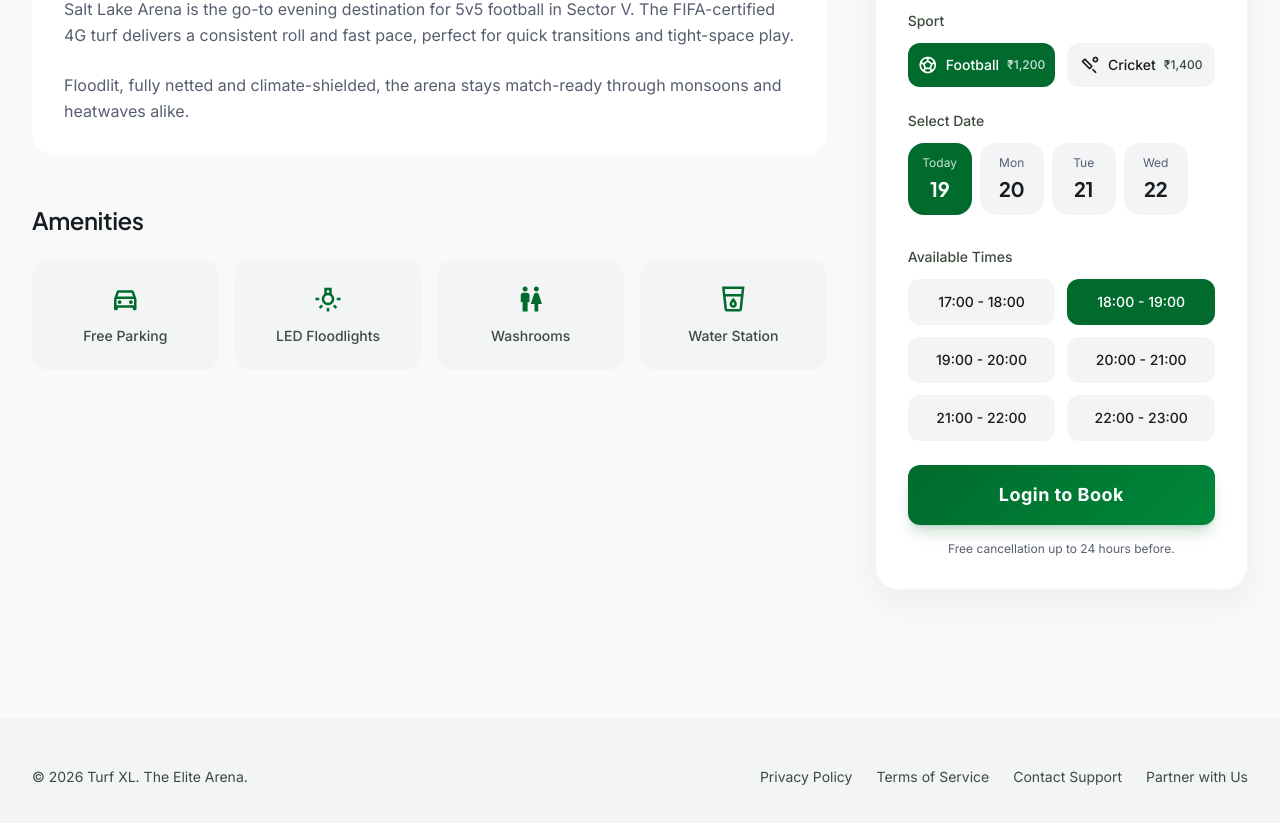
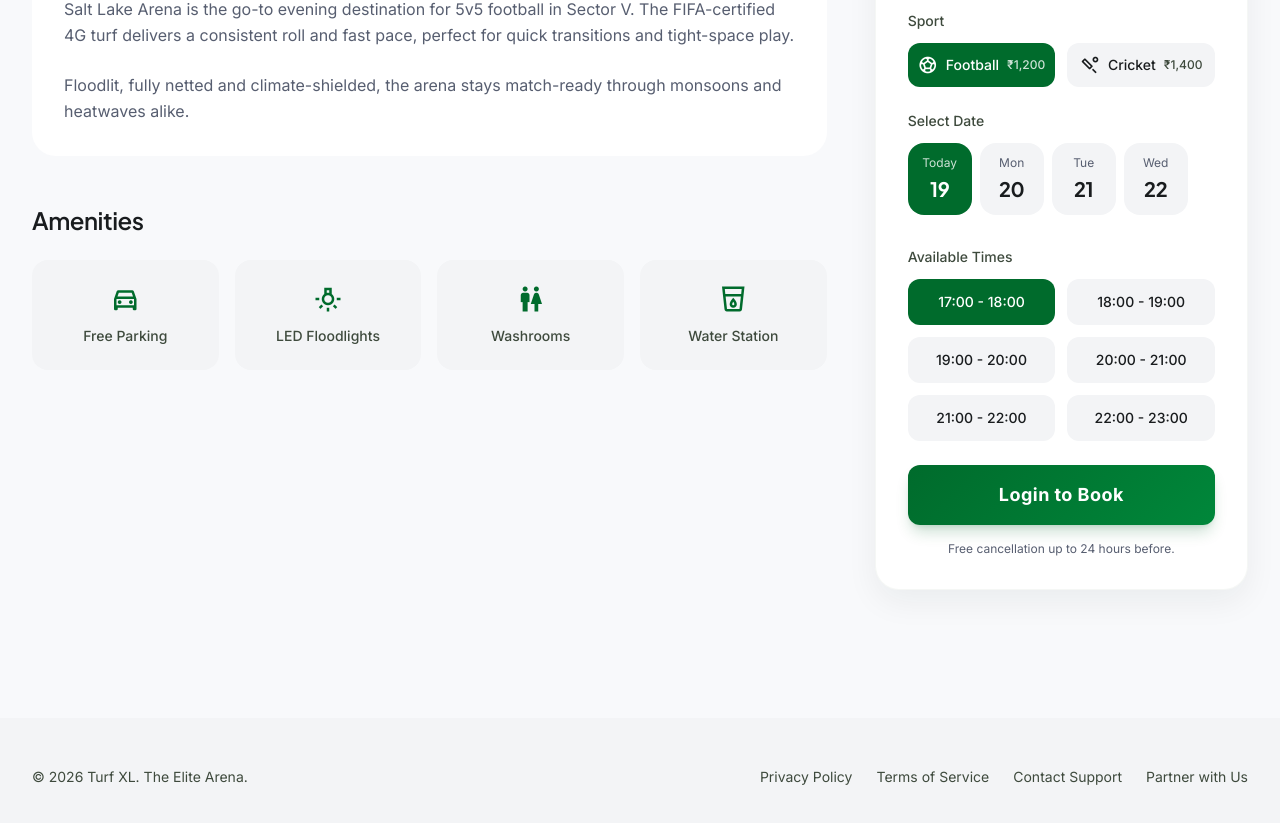
Before and after one commit to Undercrashers/Turf-XL, a React (Vite) app in the folder frontend/: page /turfs/1 in a window 1280 px wide. Shown: the part 842-1665 px from the top of the page. Built offline with nearby package versions, Linux system fonts and the light colour scheme; no server answers.

Commit message:
feat: Refactor date handling by introducing utility functions for local ISO date; update booking pages to use new date functions

```diff
--- a/frontend/src/pages/HomePage.jsx
+++ b/frontend/src/pages/HomePage.jsx
@@ -2,8 +2,9 @@ import { useEffect, useMemo, useState } from 'react';
 import { Link, useNavigate } from 'react-router-dom';
 import { turfApi } from '../api/turfApi.js';
 import { useAuth } from '../hooks/useAuth.js';
+import { todayLocalIso } from '../utils/dates.js';
 
-const todayIso = () => new Date().toISOString().slice(0, 10);
+const todayIso = () => todayLocalIso();
 
 export default function HomePage() {
   const navigate = useNavigate();
--- a/frontend/src/pages/MyBookingsPage.jsx
+++ b/frontend/src/pages/MyBookingsPage.jsx
@@ -31,7 +31,7 @@ function bucketFor(booking) {
 }
 
 export default function MyBookingsPage() {
-  const [tab, setTab] = useState('upcoming');
+  const [tab, setTab] = useState('all');
   const [bookings, setBookings] = useState([]);
   const [loading, setLoading] = useState(true);
   const [error, setError] = useState('');
--- a/frontend/src/pages/SlotBookingPage.jsx
+++ b/frontend/src/pages/SlotBookingPage.jsx
@@ -2,6 +2,7 @@ import { useState } from 'react';
 import { useNavigate, useParams } from 'react-router-dom';
 import { bookingApi } from '../api/bookingApi.js';
 import { getTurfById } from '../features/turf/mockTurfs.js';
+import { todayLocalIso } from '../utils/dates.js';
 
 const DAYS = ['Mon', 'Tue', 'Wed', 'Thu', 'Fri', 'Sat', 'Sun'];
 
@@ -45,7 +46,7 @@ export default function SlotBookingPage() {
       await bookingApi.create({
         turfId: Number(turfId),
         slotLabel: slot.time,
-        bookingDate: new Date().toISOString().slice(0, 10),
+        bookingDate: todayLocalIso(),
         amount: slot.price,
       });
       navigate('/my-bookings');
--- a/frontend/src/pages/TurfDetailsPage.jsx
+++ b/frontend/src/pages/TurfDetailsPage.jsx
@@ -4,6 +4,7 @@ import { getTurfById } from '../features/turf/mockTurfs.js';
 import { bookingApi } from '../api/bookingApi.js';
 import { slotApi } from '../api/slotApi.js';
 import { useAuth } from '../hooks/useAuth.js';
+import { toLocalIsoDate, todayLocalIso } from '../utils/dates.js';
 
 const DAY_SHORT = ['Sun', 'Mon', 'Tue', 'Wed', 'Thu', 'Fri', 'Sat'];
 const STANDARD_SLOTS = ['17:00', '18:00', '19:00', '20:00', '21:00', '22:00'];
@@ -15,7 +16,7 @@ function buildDateOptions(count = 4) {
     const d = new Date(today);
     d.setDate(d.getDate() + i);
     return {
-      iso: d.toISOString().slice(0, 10),
+      iso: toLocalIsoDate(d),
       label: i === 0 ? 'Today' : DAY_SHORT[d.getDay()],
       day: String(d.getDate()),
     };
@@ -47,7 +48,7 @@ export default function TurfDetailsPage() {
   const dateOptions = useMemo(() => buildDateOptions(4), []);
 
   const [selectedDate, setSelectedDate] = useState(dateOptions[0].iso);
-  const [selectedSlot, setSelectedSlot] = useState(STANDARD_SLOTS[1]);
+  const [selectedSlot, setSelectedSlot] = useState('');
   const [sport, setSport] = useState('football');
   const [bookedStartTimes, setBookedStartTimes] = useState(() => new Set());
   const [loadingSlots, setLoadingSlots] = useState(false);
@@ -56,6 +57,23 @@ export default function TurfDetailsPage() {
 
   const sportPricing = turf?.sportPricing ?? { football: turf?.price ?? 0 };
   const currentPrice = sportPricing[sport] ?? turf?.price ?? 0;
+
+  const isSlotPastForDate = useCallback(
+    (startHHmm) => {
+      if (selectedDate !== todayLocalIso()) return false;
+      const now = new Date();
+      const [h, m] = startHHmm.split(':').map((n) => parseInt(n, 10));
+      const slotDate = new Date();
+      slotDate.setHours(h, m, 0, 0);
+      return slotDate <= now;
+    },
+    [selectedDate]
+  );
+
+  const isSlotUnavailable = useCallback(
+    (startHHmm) => bookedStartTimes.has(startHHmm) || isSlotPastForDate(startHHmm),
+    [bookedStartTimes, isSlotPastForDate]
+  );
 
   const refreshSlots = useCallback(async () => {
     if (!turfId || !selectedDate) return;
@@ -78,6 +96,15 @@ export default function TurfDetailsPage() {
   useEffect(() => {
     refreshSlots();
   }, [refreshSlots]);
+
+  // Auto-pick the first actually-available slot whenever date or availability changes.
+  useEffect(() => {
+    const firstFree = STANDARD_SLOTS.find((s) => !isSlotUnavailable(s));
+    setSelectedSlot((prev) => {
+      if (prev && !isSlotUnavailable(prev)) return prev;
+      return firstFree ?? '';
+    });
+  }, [selectedDate, bookedStartTimes, isSlotUnavailable]);
 
   if (!turf) {
     return (
@@ -110,6 +137,10 @@ export default function TurfDetailsPage() {
     }
     if (bookedStartTimes.has(selectedSlot)) {
       setError('That slot is already booked. Please pick another.');
+      return;
+    }
+    if (isSlotPastForDate(selectedSlot)) {
+      setError('That slot time has already passed today. Pick a later time or another date.');
       return;
     }
     try {
@@ -276,16 +307,19 @@ export default function TurfDetailsPage() {
                 </div>
                 <div className="grid grid-cols-2 gap-3">
                   {STANDARD_SLOTS.map((start) => {
+                    const past = isSlotPastForDate(start);
                     const booked = bookedStartTimes.has(start);
+                    const unavailable = past || booked;
                     const active = selectedSlot === start;
                     return (
                       <button
                         key={start}
                         type="button"
-                        disabled={booked}
+                        disabled={unavailable}
                         onClick={() => setSelectedSlot(start)}
+                        title={past ? 'Time already passed' : booked ? 'Already booked' : ''}
                         className={`py-3 px-4 rounded-xl text-sm font-medium transition-colors border ${
-                          booked
+                          unavailable
                             ? 'bg-surface-container-high text-on-surface-variant opacity-50 cursor-not-allowed line-through border-transparent'
                             : active
                             ? 'bg-primary text-on-primary border-transparent'
@@ -304,7 +338,7 @@ export default function TurfDetailsPage() {
               <button
                 type="button"
                 onClick={handleBook}
-                disabled={submitting || !selectedSlot || bookedStartTimes.has(selectedSlot)}
+                disabled={submitting || !selectedSlot || isSlotUnavailable(selectedSlot)}
                 className="block text-center w-full py-4 rounded-xl bg-gradient-primary text-on-primary font-bold text-lg tracking-wide shadow-lg shadow-primary/20 hover:shadow-primary/40 transition-all duration-300 disabled:opacity-60 disabled:cursor-not-allowed"
               >
                 {submitting ? 'Booking…' : isAuthenticated ? 'Book Now' : 'Login to Book'}
--- /dev/null
+++ b/frontend/src/utils/dates.js
@@ -0,0 +1,10 @@
+export function toLocalIsoDate(d = new Date()) {
+  const y = d.getFullYear();
+  const m = String(d.getMonth() + 1).padStart(2, '0');
+  const day = String(d.getDate()).padStart(2, '0');
+  return `${y}-${m}-${day}`;
+}
+
+export function todayLocalIso() {
+  return toLocalIsoDate(new Date());
+}
```
Also changed, not shown: 1 other file (tests, documents, lock files or other folders).
